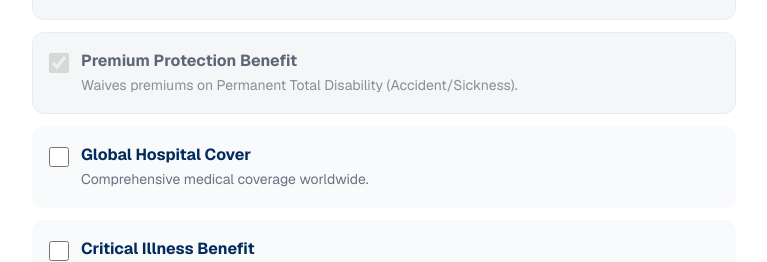
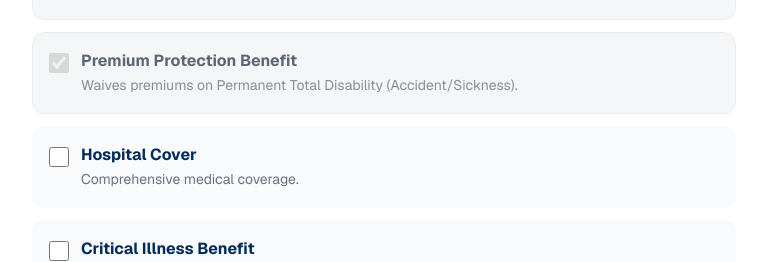
Before and after one commit to seekrr03/coverme.lk, a Next.js app: page /quote in a window 1280 px wide. Shown: the part 1104-1366 px from the top of the page, without its empty margins (256-1023 px from the left). Built offline with nearby package versions, Linux system fonts and the light colour scheme.

Commit message:
global cover

```diff
--- a/src/app/api/quote/route.ts
+++ b/src/app/api/quote/route.ts
@@ -13,7 +13,7 @@ export async function POST(request: Request) {
         if (formData.nic) {
             let year = 0;
             let days = 0;
-            const nicStr = formData.nic.toString().toUpperCase().trim();
+            const nicStr = formData.nic.toString().toUpperCase().replace(/[^A-Z0-9]/g, '');
 
             if (nicStr.length === 9 || (nicStr.length === 10 && (nicStr.endsWith('V') || nicStr.endsWith('X')))) {
                 year = 1900 + parseInt(nicStr.substring(0, 2), 10);
@@ -87,7 +87,7 @@ Financial & Professional:
 - Monthly Gross Income: ${formData.monthlyIncome || 'Not specified'}
 
 Selected Benefits:
-${Object.keys(formData).filter(k => formData[k] === true && !['familyPlan'].includes(k)).join(', ')}
+${Object.keys(formData).filter(k => formData[k] === true && !['familyPlan', 'globalHospital'].includes(k)).concat(formData.globalHospital ? [`globalHospital (${formData.hospitalCoverScope === 'local' ? 'Local Coverage Only' : 'Worldwide'})`] : []).join(', ')}
 
 Additional Notes:
 ${formData.additionalNotes}
--- a/src/app/quote/page.tsx
+++ b/src/app/quote/page.tsx
@@ -32,6 +32,7 @@ export default function QuotePage() {
         hospitalizationSelf: false, // New: "Hospitalization for you"
         premiumProtectionSpouse: false, // New: "Premium Protection (Spouse)"
         inflationProtection: false, // New: "Inflation Protection Rider"
+        hospitalCoverScope: 'worldwide',
         occupation: '',
 
         globalCover: false,
@@ -140,7 +141,7 @@ export default function QuotePage() {
     };
 
     const getGenderFromNIC = (nic: string) => {
-        const nicStr = nic.toUpperCase().trim();
+        const nicStr = nic.toUpperCase().replace(/[^A-Z0-9]/g, '');
         let days = 0;
         if (nicStr.length === 9 || (nicStr.length === 10 && (nicStr.endsWith('V') || nicStr.endsWith('X')))) {
             days = parseInt(nicStr.substring(2, 5), 10) || 0;
@@ -498,7 +499,8 @@ export default function QuotePage() {
                                             {/* OPTIONAL BENEFITS */}
 
                                             {/* Global Hospital Cover */}
-                                            <label className="flex items-start gap-3 p-4 bg-gray-50 rounded-xl cursor-pointer hover:bg-purple-50 transition-colors border border-transparent hover:border-purple-200">
+                                            <div className="p-4 bg-gray-50 rounded-xl hover:bg-purple-50 transition-colors border border-transparent hover:border-purple-200">
+                                                <label className="flex items-start gap-3 cursor-pointer">
                                                     <input
                                                         type="checkbox"
                                                         checked={formData.globalHospital}
@@ -506,10 +508,23 @@ export default function QuotePage() {
                                                         className="mt-1 w-5 h-5 text-[#4E1686] rounded border-gray-300 focus:ring-[#4E1686]"
                                                     />
                                                     <div>
-                                                    <span className="block font-bold text-[#002B5C]">Global Hospital Cover</span>
-                                                    <span className="text-sm text-gray-500">Comprehensive medical coverage worldwide.</span>
+                                                        <span className="block font-bold text-[#002B5C]">Hospital Cover</span>
+                                                        <span className="text-sm text-gray-500">Comprehensive medical coverage.</span>
                                                     </div>
                                                 </label>
+                                                {formData.globalHospital && (
+                                                    <div className="mt-3 ml-8 animate-fade-in">
+                                                        <select
+                                                            className="w-full text-sm border border-gray-300 rounded-lg p-2 text-[#4E1686] bg-white outline-none focus:ring-1 focus:ring-[#4E1686]"
+                                                            value={formData.hospitalCoverScope}
+                                                            onChange={(e) => setFormData({ ...formData, hospitalCoverScope: e.target.value })}
+                                                        >
+                                                            <option value="worldwide">Worldwide Coverage</option>
+                                                            <option value="local">Local Coverage Only</option>
+                                                        </select>
+                                                    </div>
+                                                )}
+                                            </div>
 
                                             {/* Critical Illness (Self) */}
                                             <label className="flex items-start gap-3 p-4 bg-gray-50 rounded-xl cursor-pointer hover:bg-purple-50 transition-colors border border-transparent hover:border-purple-200">
@@ -622,7 +637,8 @@ export default function QuotePage() {
                                             {/* OPTIONAL BENEFITS */}
 
                                             {/* 1. Global Hospital (Family) */}
-                                            <label className="flex items-start gap-3 p-4 bg-purple-50/50 rounded-xl cursor-pointer hover:bg-purple-50 transition-colors border border-purple-100/50 hover:border-purple-200">
+                                            <div className="p-4 bg-purple-50/50 rounded-xl hover:bg-purple-50 transition-colors border border-purple-100/50 hover:border-purple-200">
+                                                <label className="flex items-start gap-3 cursor-pointer">
                                                     <input
                                                         type="checkbox"
                                                         checked={formData.globalHospital}
@@ -630,10 +646,23 @@ export default function QuotePage() {
                                                         className="mt-1 w-5 h-5 text-[#4E1686] rounded border-gray-300 focus:ring-[#4E1686]"
                                                     />
                                                     <div>
-                                                    <span className="block font-bold text-[#002B5C]">Global Hospital Cover (Entire Family)</span>
+                                                        <span className="block font-bold text-[#002B5C]">Hospital Cover (Entire Family)</span>
                                                         <span className="text-sm text-gray-500">Comprehensive medical coverage for you, spouse and children.</span>
                                                     </div>
                                                 </label>
+                                                {formData.globalHospital && (
+                                                    <div className="mt-3 ml-8 animate-fade-in">
+                                                        <select
+                                                            className="w-full text-sm border border-purple-200 rounded-lg p-2 text-[#4E1686] bg-white outline-none focus:ring-1 focus:ring-[#4E1686]"
+                                                            value={formData.hospitalCoverScope}
+                                                            onChange={(e) => setFormData({ ...formData, hospitalCoverScope: e.target.value })}
+                                                        >
+                                                            <option value="worldwide">Worldwide Coverage</option>
+                                                            <option value="local">Local Coverage Only</option>
+                                                        </select>
+                                                    </div>
+                                                )}
+                                            </div>
 
                                             {/* 2. Critical Illness (You) */}
                                             <label className="flex items-start gap-3 p-4 bg-purple-50/50 rounded-xl cursor-pointer hover:bg-purple-50 transition-colors border border-purple-100/50 hover:border-purple-200">
```
Lines whose indentation alone changed are shown as unchanged.
